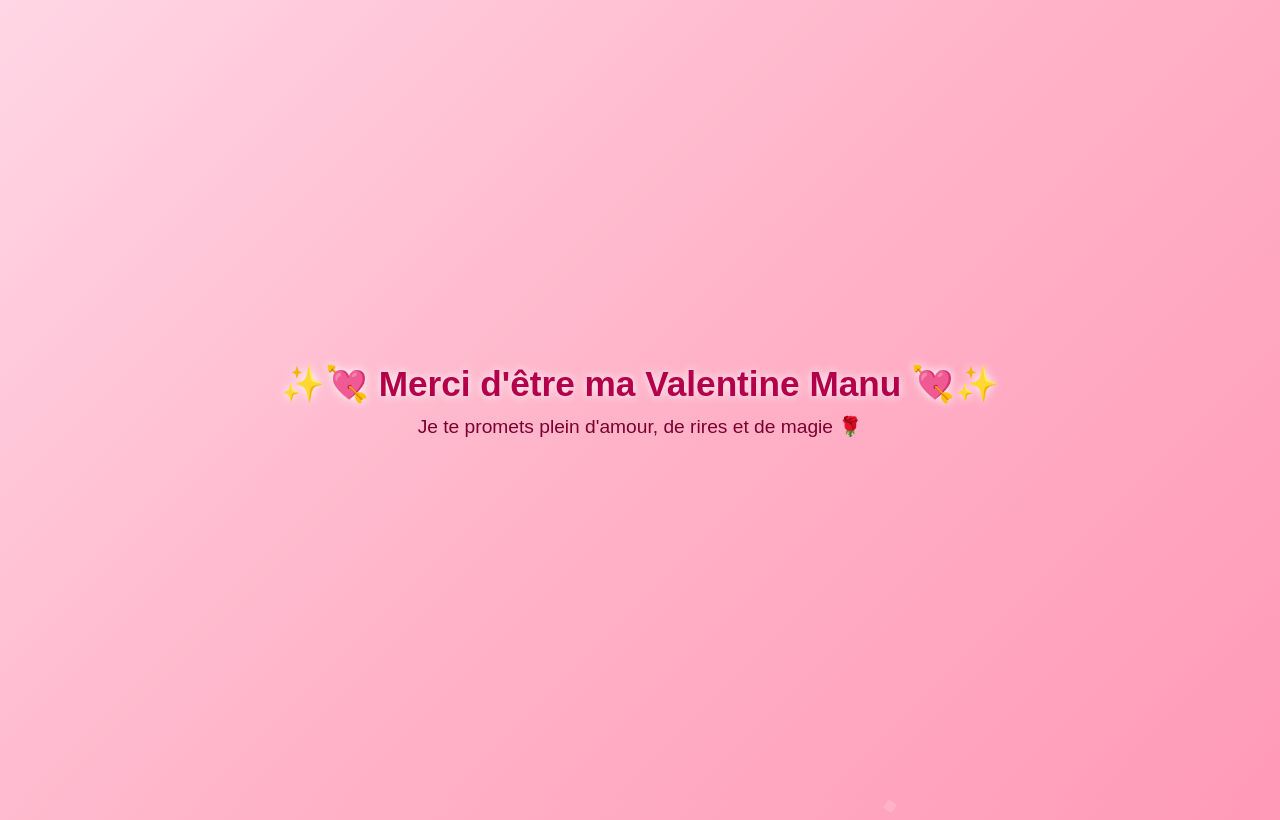
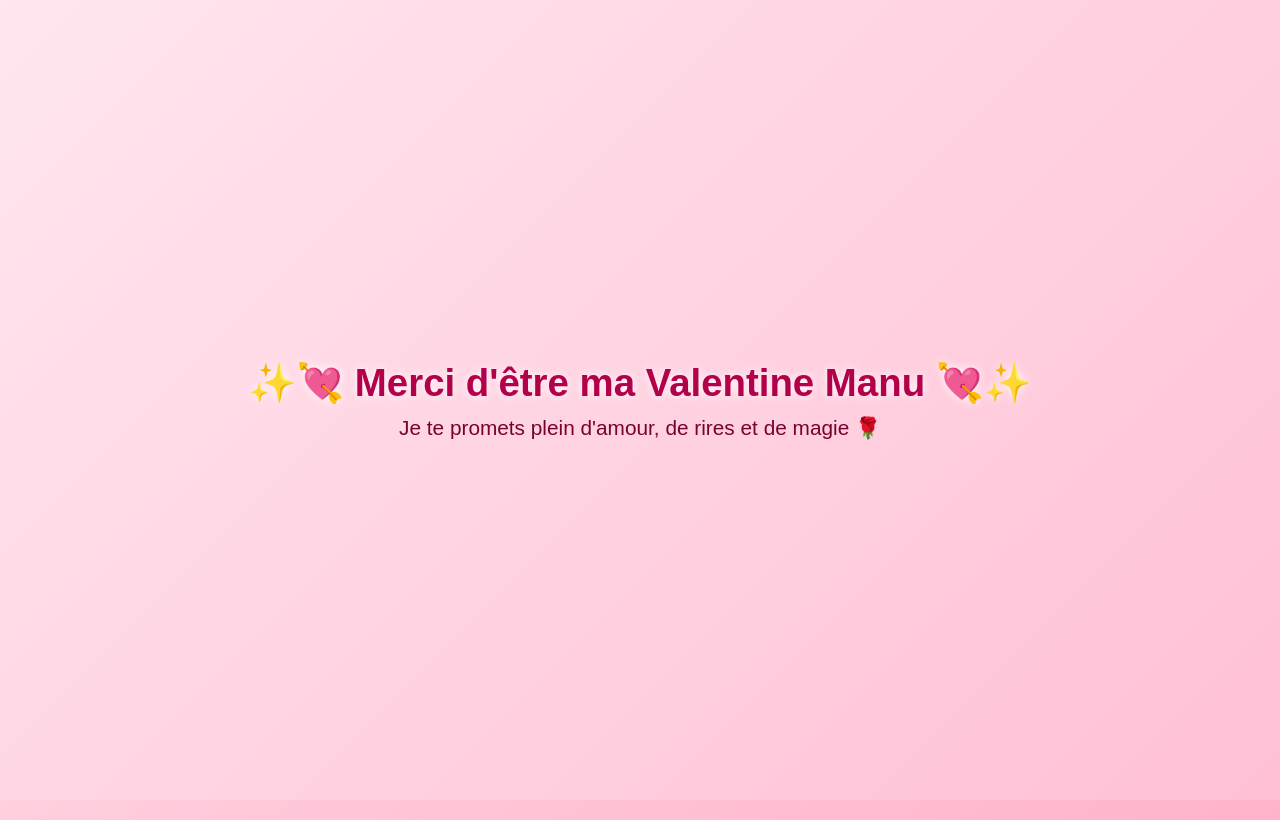
Before and after one commit to ArmelDjiala/Valentine, a plain HTML site: page index.html in a window 1280 px wide. Both pictures are taken after a click on the button "Oui". Drawn offline with Linux system fonts and the light colour scheme.

Commit message:
Refactor index.html for improved visuals and effects
Updated styles and animations for Valentine's page.

```diff
--- a/index.html
+++ b/index.html
@@ -16,7 +16,7 @@
       font-family: "Poppins", sans-serif;
 
       /* Fond love doux */
-      background: linear-gradient(135deg, #ffd6e5, #ffb3c9, #ff9ab8);
+      background: linear-gradient(135deg, #ffe6ef, #ffc9da, #ffb3c9);
       overflow: hidden;
       padding: 10px;
     }
@@ -119,15 +119,11 @@
       box-shadow: 0 6px 16px rgba(0, 0, 0, 0.25);
     }
 
-    .hidden {
-      display: none;
-    }
-
-    /* PAGE 2 — MESSAGE CINÉMATIQUE */
+    /* PAGE 2 — CINÉMATIQUE */
     #final-screen {
       position: fixed;
       inset: 0;
-      background: linear-gradient(135deg, #ffd6e5, #ffb3c9, #ff9ab8);
+      background: linear-gradient(135deg, #ffe6ef, #ffd3e2, #ffc0d5);
       display: flex;
       flex-direction: column;
       justify-content: center;
@@ -144,7 +140,7 @@
     }
 
     #final-title {
-      font-size: 2.2rem;
+      font-size: 2.4rem;
       font-weight: 700;
       color: #b3004b;
       text-shadow: 0 0 10px white;
@@ -152,24 +148,25 @@
     }
 
     #final-sub {
-      font-size: 1.2rem;
+      font-size: 1.3rem;
       color: #7a0030;
     }
 
-    /* CONFETTIS CONTINUS */
+    /* CONFETTIS INFINIS + PLUS VISIBLES */
     .confetti {
       position: fixed;
-      width: 10px;
-      height: 10px;
-      top: -10px;
-      border-radius: 2px;
+      width: 14px;
+      height: 14px;
+      top: -20px;
+      border-radius: 3px;
       animation: fall linear forwards;
       z-index: 5;
+      opacity: 0.95;
     }
 
     @keyframes fall {
       to {
-        transform: translateY(120vh) rotate(360deg);
+        transform: translateY(130vh) rotate(360deg);
         opacity: 0;
       }
     }
@@ -219,28 +216,32 @@
       btnNo.style.top = Math.random() * maxY + "px";
     });
 
-    /* Confettis continus (uniquement page 2) */
+    /* Confettis INFINIS + visibles */
     function spawnConfetti() {
       const conf = document.createElement("div");
       conf.classList.add("confetti");
 
       conf.style.left = Math.random() * 100 + "vw";
-      conf.style.background = ["#ff4b7a", "#ff9ac4", "#ffd6e5", "#ffffff", "#ffb3c9"][Math.floor(Math.random() * 5)];
+      conf.style.background = ["#ff4b7a", "#ff9ac4", "#ffd6e5", "#ffffff", "#ffb3c9", "#ff6f91", "#ff3d68"][Math.floor(Math.random() * 7)];
       conf.style.animationDuration = (2 + Math.random() * 3) + "s";
 
       document.body.appendChild(conf);
 
-      setTimeout(() => conf.remove(), 5000);
+      setTimeout(() => conf.remove(), 6000);
     }
 
     /* Quand elle clique sur OUI */
     btnYes.addEventListener("click", () => {
-      page1.style.display = "none";     // On enlève le cadre
-      finalScreen.style.display = "flex"; // Cinématique plein écran
+      page1.style.display = "none";
+      finalScreen.style.display = "flex";
 
-      setInterval(spawnConfetti, 120); // Confettis continus
+      /* Confettis infinis */
+      setInterval(spawnConfetti, 80);
     });
   </script>
 
 </body>
 </html>
+
+
+</html>
```
